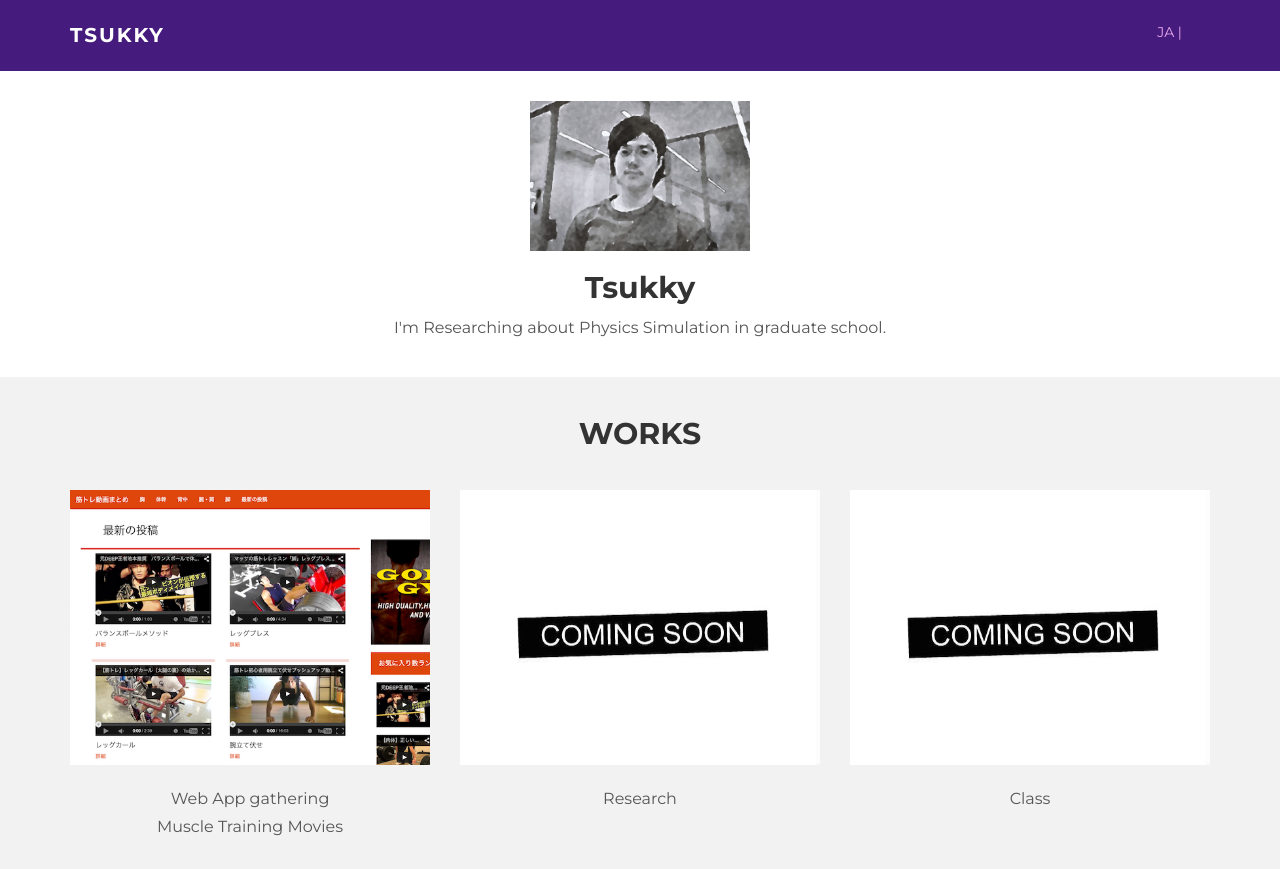
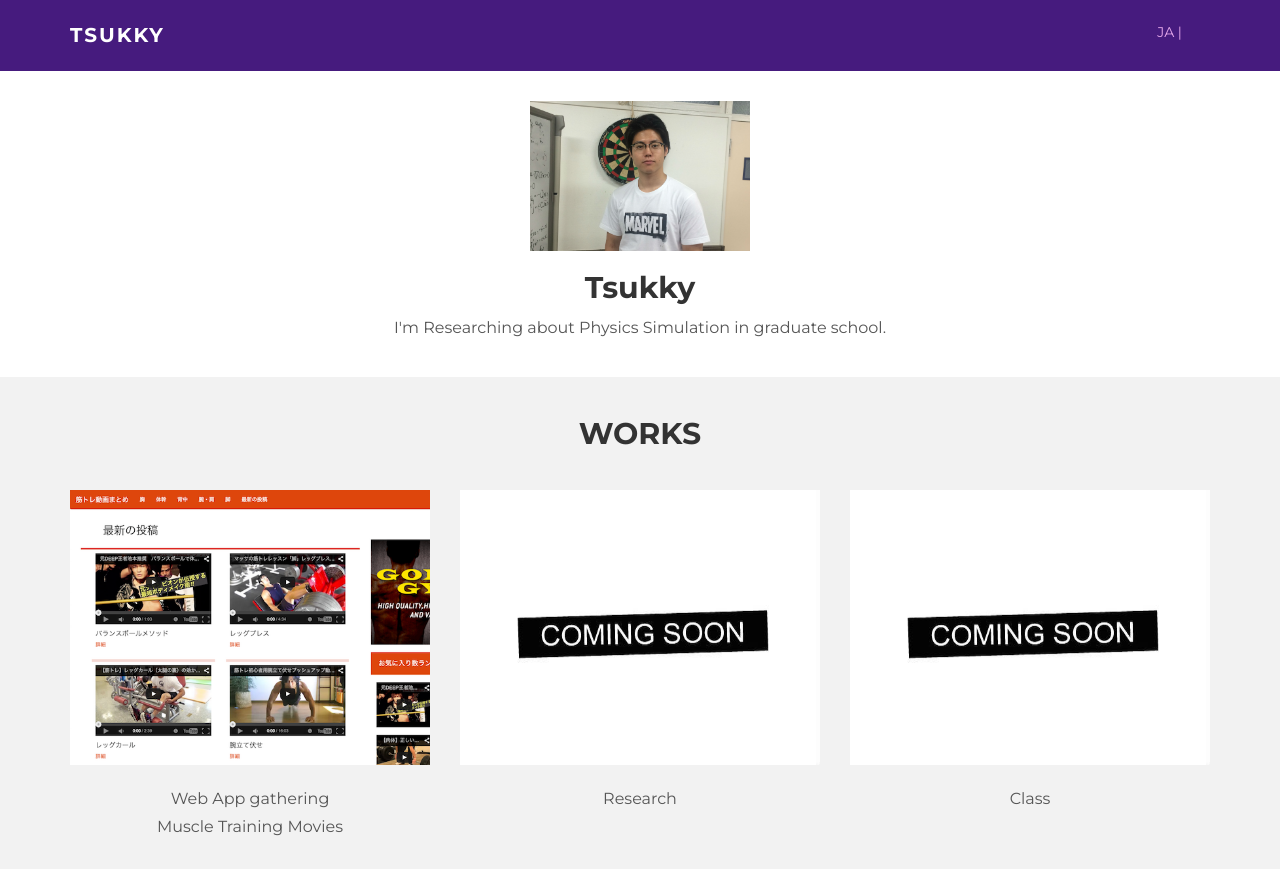
Before and after one commit to tsukky528/tsukky528.github.io, a plain HTML site: page en.html in a window 1280 px wide. Shown: the top 869 px of the page. Drawn offline with nearby package versions, Linux system fonts and the light colour scheme.

Commit message:
change profile picture

```diff
--- a/en.html
+++ b/en.html
@@ -54,7 +54,7 @@
       <div class="container">
       <div class="row">
         <div class="col-lg-8 col-lg-offset-2 centered">
-          <img src="assets/img/user.jpg" alt="Tsukky" width="220px" height="150px">
+          <img src="assets/img/profile.jpg" alt="Tsukky" width="220px" height="150px">
           <h2>Tsukky</h2>
           <p>I'm Researching about Physics Simulation in graduate school.</p>
         </div><!-- /col-lg-8 -->
```
Also changed, not shown: index.html (+1 -1 lines), assets/img/profile.jpg (added).
